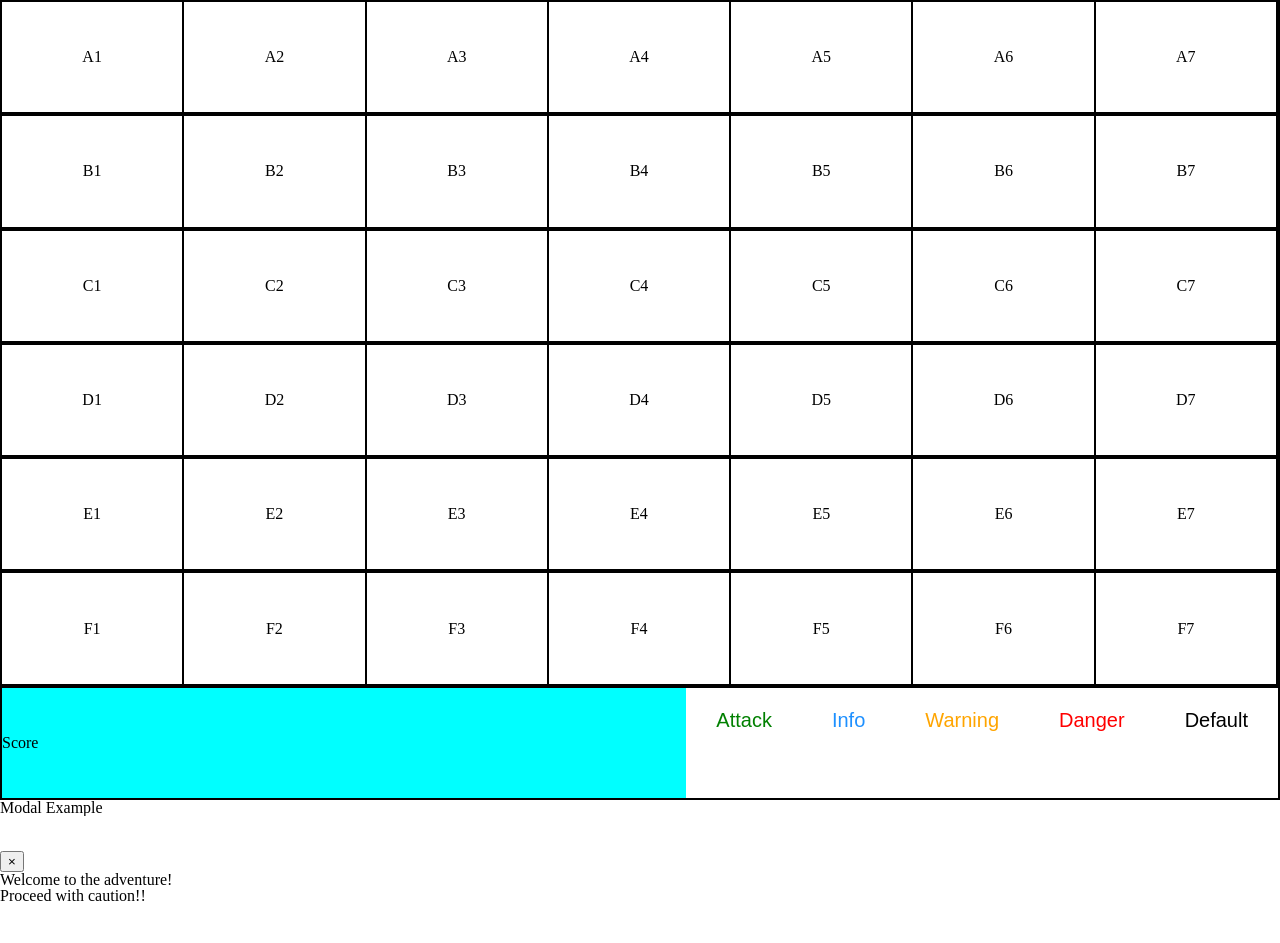
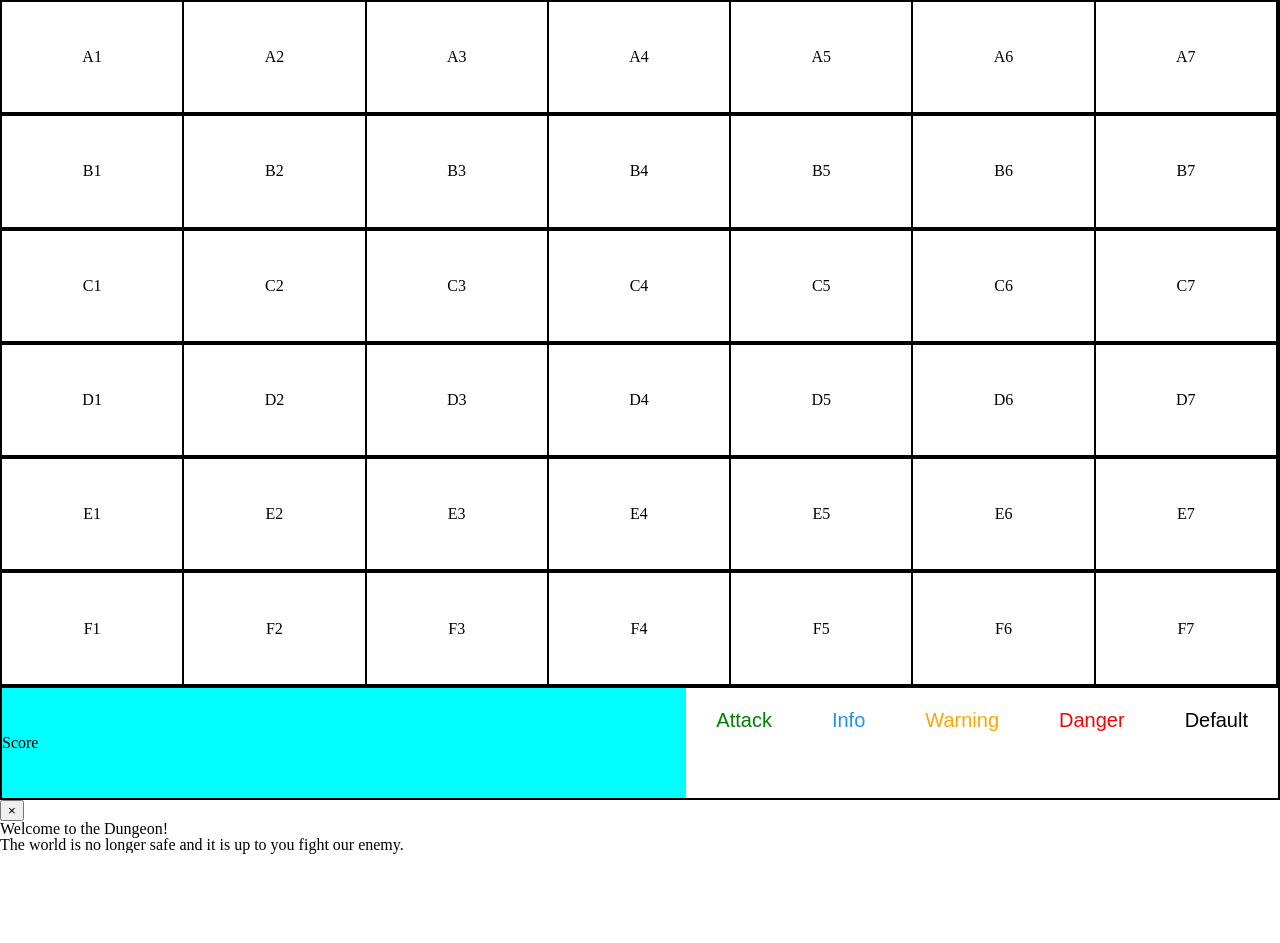
Before and after one commit to Jabruzzese321/Project-One, a plain HTML site: page index.html in a window 1280 px wide. After the commit the page ends 888 px from the top, so only its background shows below. Drawn offline with nearby package versions, Linux system fonts and the light colour scheme; a script that the page names is missing.

Commit message:
new modal
working replacement

```diff
--- a/index.html
+++ b/index.html
@@ -169,32 +169,30 @@
     </div>
 
     </div>
-    <div class="container">
-        <h2>Modal Example</h2>
-        <!-- Trigger the modal with a button -->
-        <button type="button" class="btn btn-info btn-lg" data-toggle="modal" data-target="#myModal">Open Modal</button>
-
-        <!-- Modal -->
-        <div class="modal fade" id="myModal" role="dialog">
-          <div class="modal-dialog">
-
-            <!-- Modal content-->
+        <!-- Starting Modal -->
+<div class="modal fade" tabindex="-1" role="dialog" id="myModal">
+    <div class="modal-dialog" role="document">
         <div class="modal-content">
             <div class="modal-header">
-                <button type="button" class="close" data-dismiss="modal">&times;</button>
-                <h4 class="modal-title">Welcome to the adventure!</h4>
+                <button type="button" class="close" data-dismiss="modal" aria-label="Close"><span aria-hidden="true">&times;</span></button>
+                <h4 class="modal-title text-center">Welcome to the Dungeon!</h4>
             </div>
             <div class="modal-body">
-                <p>Proceed with caution!!</p>
+                <p class="text-center">The world is no longer safe and it is up to you fight our enemy. </p>
+
             </div>
              <div class="modal-footer">
-                <button type="button" class="btn btn-default" data-dismiss="modal">Close</button>
+<!--     <button type="button" class="btn btn-default" data-dismiss="modal">Close</button> -->
+          <button type="button" class="btn btn-primary block-center" data-dismiss="modal">Prepare for Battle!</button>
         </div>
         </div>
+        <!-- /.modal-content -->
+    </div>
+    <!-- /.modal-dialog -->
+</div>
+<!-- /.modal -->
 
-          </div>
-        </div>
-    </div>
+
             <!-- 1. The <iframe> (and video player) will replace this <div> tag. -->
         <div id="player"></div>
 
@@ -213,7 +211,7 @@
             player = new YT.Player('player', {
               height: '1',
               width: '320',
-          videoId: 'hThG0QT07Zs?rel=0?version=3&autoplay=1&controls=0&loop=1&playlist=hThG0QT07Zs&amp;showinfo=0',
+              videoId: 'DPpguW2rAsE?rel=0?version=3&autoplay=1&controls=0&loop=1&playlist=DPpguW2rAsE&amp;showinfo=0',
               events: {
                 'onReady': onPlayerReady,
                 'onStateChange': onPlayerStateChange
@@ -240,6 +238,10 @@
            // player.stopVideo();
           // }
         </script>
+
+          </div>
+        </div>
+    </div>
     <script src="javascript/game.js"></script>
 </body>
 
```
Lines whose indentation alone changed are shown as unchanged.
